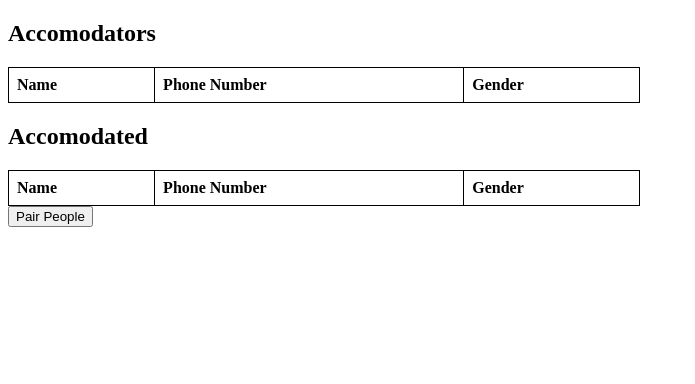
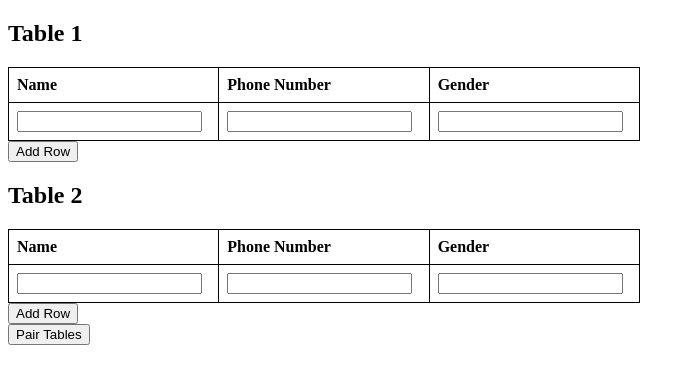
Before and after one commit to davedumto/pair-people-, a plain HTML site: page index.html in a window 1280 px wide. Shown: the whole page, without its empty margins (0-695 px from the left). Drawn offline with Linux system fonts and the light colour scheme.

Commit message:
Update index.html

```diff
--- a/index.html
+++ b/index.html
@@ -1,4 +1,3 @@
-
 <!DOCTYPE html>
 <html lang="en">
 <head>
@@ -8,33 +7,41 @@
   <link rel="stylesheet" href="styles.css">
 </head>
 
-</head>
 <body>
-
-<h2>Accomodators</h2>
+    <h2>Table 1</h2>
     <table id="table1">
         <tr>
             <th>Name</th>
             <th>Phone Number</th>
             <th>Gender</th>
         </tr>
-  <!-- Table 1 rows will be generated here -->
+        <tr>
+            <td><input type="text" id="name1" /></td>
+            <td><input type="text" id="phone1" /></td>
+            <td><input type="text" id="gender1" /></td>
+        </tr>
     </table>
+    <button onclick="addRow('table1')">Add Row</button>
 
-<h2>Accomodated
-</h2>
+    <h2>Table 2</h2>
     <table id="table2">
         <tr>
             <th>Name</th>
             <th>Phone Number</th>
             <th>Gender</th>
         </tr>
-  <!-- Table 2 rows will be generated here -->
+        <tr>
+            <td><input type="text" id="name2" /></td>
+            <td><input type="text" id="phone2" /></td>
+            <td><input type="text" id="gender2" /></td>
+        </tr>
     </table>
+    <button onclick="addRow('table2')">Add Row</button>
 
-<button onclick="pairPeople()">Pair People</button>
+    <br>
+    <button onclick="pairTables()">Pair Tables</button>
 
     <script src="index.js"></script>
+</body>
 
-</body>
 </html>
```
Lines whose indentation alone changed are shown as unchanged.
